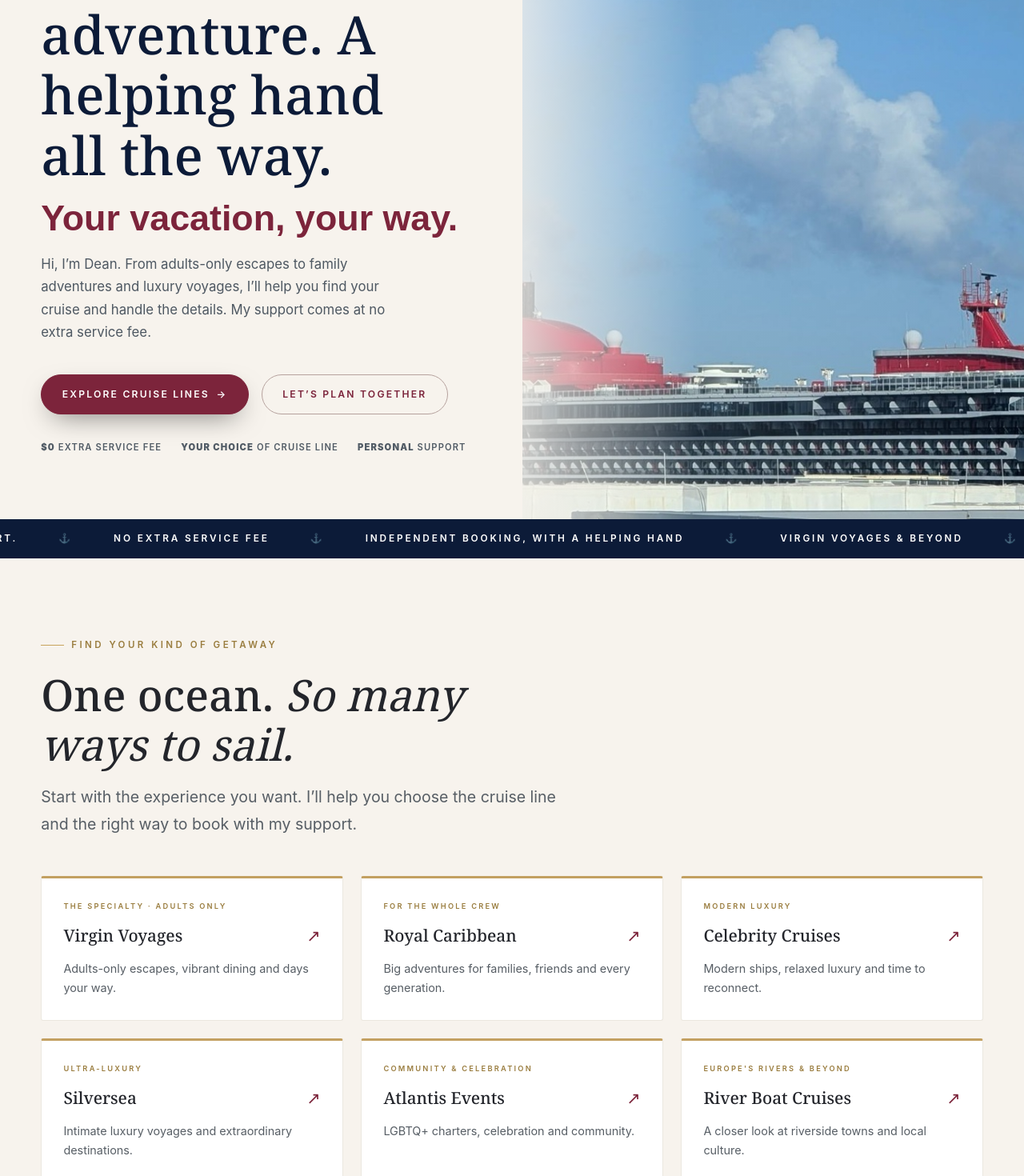
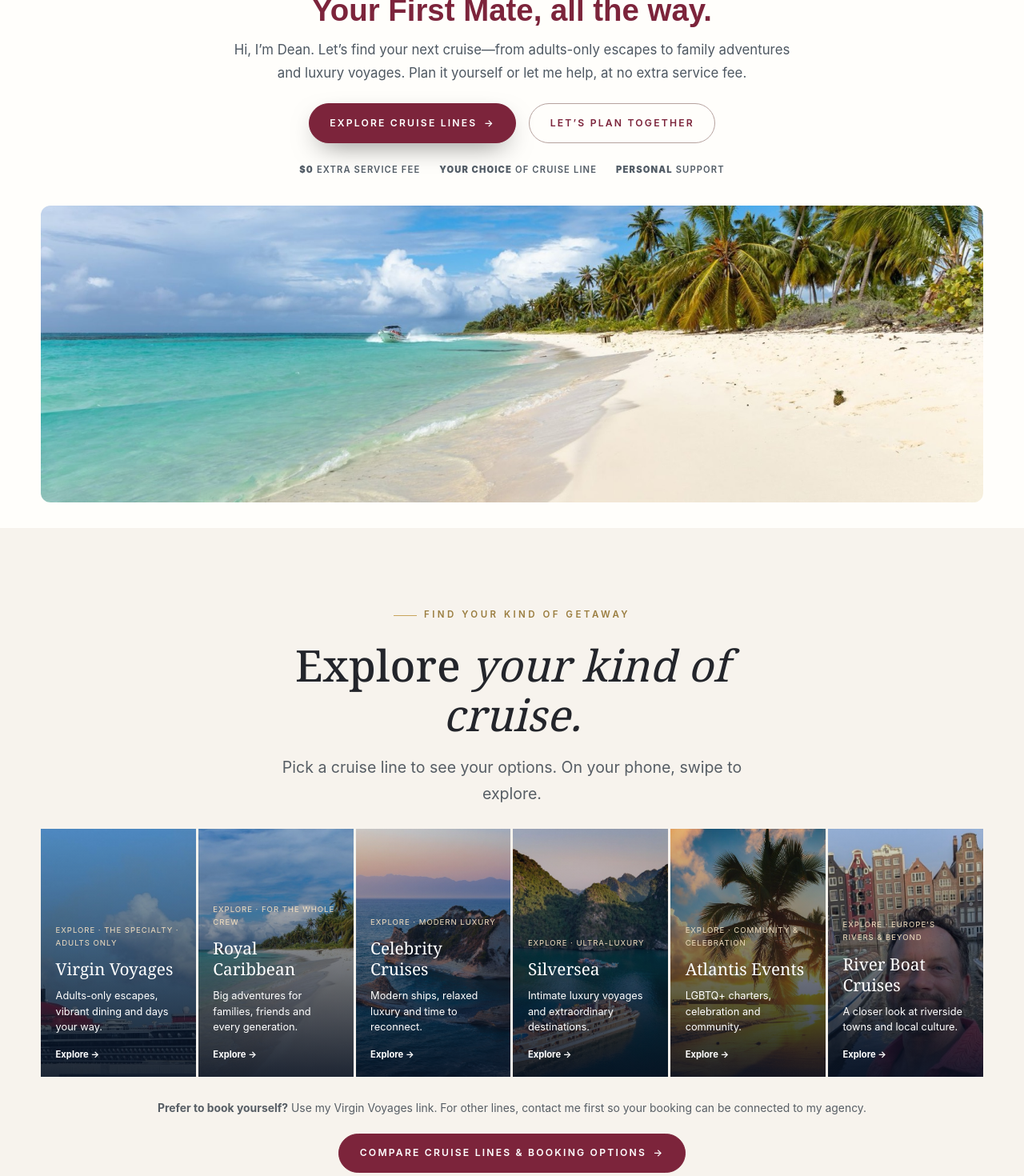
Before and after one commit to deanondeck/deanondeck.github.io, a Next.js app: page / in a window 1280 px wide. Shown: the part 280-1750 px from the top of the page at 80% size. Built offline with nearby package versions, Linux system fonts and the light colour scheme; a web font is replaced by a local one.

Commit message:
Refine homepage welcome and cruise-line showcase

```diff
--- a/content/pages/index.json
+++ b/content/pages/index.json
@@ -14,10 +14,10 @@
       "type": "hero",
       "content": {
         "eyebrow": "Dean On Deck · Cruise Travel",
-        "heading": "Your next adventure. A helping hand all the way.",
-        "script": "Your vacation, your way.",
-        "sub": "Hi, I’m Dean. From adults-only escapes to family adventures and luxury voyages, I’ll help you find your cruise and handle the details. My support comes at no extra service fee.",
-        "posterImg": "virgin-scarlet-ship",
+        "heading": "Your vacation, your way.",
+        "script": "Your First Mate, all the way.",
+        "sub": "Hi, I’m Dean. Let’s find your next cruise—from adults-only escapes to family adventures and luxury voyages. Plan it yourself or let me help, at no extra service fee.",
+        "posterImg": "port-caribbean",
         "video": "",
         "primaryCta": {
           "label": "Explore cruise lines",
@@ -45,15 +45,16 @@
           "Independent booking, with a helping hand",
           "Virgin Voyages & beyond"
         ]
-      }
+      },
+      "hidden": true
     },
     {
       "id": "fleet",
       "type": "fleet",
       "content": {
         "eyebrow": "Find your kind of getaway",
-        "heading": "One ocean. *So many ways to sail.*",
-        "lede": "Start with the experience you want. I’ll help you choose the cruise line and the right way to book with my support.",
+        "heading": "Explore *your kind of cruise.*",
+        "lede": "Pick a cruise line to see your options. On your phone, swipe to explore.",
         "items": [
           {
             "k": "The specialty · adults only",
@@ -98,20 +99,7 @@
         "eyebrow": "Your First Mate, behind the scenes",
         "heading": "You make the memories. *I’ll help with the details.*",
         "lede": "Having me as your First Mate costs you nothing extra. Keep control of your plans, with a helping hand when you need one. Supplier charges and fare rules still apply.",
-        "stats": [
-          {
-            "num": "$0",
-            "lab": "Extra service fee for my help"
-          },
-          {
-            "num": "Your way",
-            "lab": "As much or as little help as you want"
-          },
-          {
-            "num": "One",
-            "lab": "Personal contact for your cruise plans"
-          }
-        ],
+        "stats": [],
         "pillars": [
           {
             "k": "Plan it yourself",
@@ -189,7 +177,8 @@
           "ctaLabel": "Start planning",
           "ctaHref": "/plan/"
         }
-      }
+      },
+      "hidden": true
     },
     {
       "id": "faq",
@@ -238,8 +227,12 @@
             "q": "I already booked. Can I add Dean?",
             "body": [
               {
-                "h": "Let’s check the cruise line’s rules",
-                "text": "Booking transfers depend on the supplier, booking date and payment status. Contact me before making changes; I’ll help you check eligibility."
+                "h": "Virgin Voyages: within 30 days, and not paid in full",
+                "text": "Already booked a Virgin Voyages cruise? If your reservation was created within the past 30 days and hasn’t been paid in full, you can request to add me as your First Mate. Contact me promptly so I can help arrange the transfer with Virgin Voyages."
+              },
+              {
+                "h": "Booked with another cruise line?",
+                "text": "Transfer rules vary by supplier, booking date and payment status. Contact me before making changes, and I’ll help you check eligibility."
               }
             ]
           }
@@ -276,7 +269,8 @@
             "label": "Already booked? Ask about adding Dean →",
             "href": "/manage/"
           }
-        ]
+        ],
+        "compact": true
       }
     },
     {
--- a/content/pages/manage.json
+++ b/content/pages/manage.json
@@ -15,7 +15,7 @@
       "content": {
         "eyebrow": "Already booked?",
         "heading": "Already booked? *Let’s check your options.*",
-        "lede": "Have a Virgin Voyages reservation or MNVV voucher? Send me the details so I can check whether it can be connected to my agency. Transfer eligibility depends on the cruise line’s current rules, timing and payment status. A request does not confirm a transfer.",
+        "lede": "Already booked a Virgin Voyages cruise? You can request to add me as your First Mate within 30 days of the reservation’s creation, provided it hasn’t been paid in full. Contact me promptly so I can help arrange the transfer with Virgin Voyages. Have an MNVV voucher? I can help check your options for that, too.",
         "image": "cta-sunset",
         "checkboxLabel": "I request that **Dean Satterfield (On Deck)** be assigned as my First Mate / Travel Advisor for this booking.",
         "steps": [
@@ -27,7 +27,7 @@
           {
             "n": "02",
             "t": "I check eligibility",
-            "d": "I’ll check the applicable transfer rules and explain your options."
+            "d": "For a Virgin Voyages reservation, I’ll check that it was created within the past 30 days and hasn’t been paid in full, then help arrange your transfer."
           },
           {
             "n": "03",
--- a/content/sections.schema.json
+++ b/content/sections.schema.json
@@ -1261,6 +1261,11 @@
     "note": "The form fields themselves are fixed; edit the surrounding copy and contact details here.",
     "fields": [
       {
+        "key": "compact",
+        "kind": "boolean",
+        "label": "Show compact contact buttons instead of the full form"
+      },
+      {
         "key": "eyebrow",
         "kind": "text",
         "label": "Eyebrow"
--- a/src/app/globals.css
+++ b/src/app/globals.css
@@ -2082,3 +2082,53 @@ body { background: var(--paper); color: var(--ink-on-paper); }
 .cruises-index a { color: var(--navy); border-color: #baad97; }
 .entry h3 { color: var(--navy); }
 .entry p, .insta p { color: #575e65; }
+
+/* A single centered welcome, followed by a panoramic destination image. */
+.hero { display: flex; flex-direction: column; align-items: stretch; min-height: 0; padding: 0 0 2rem; background: var(--paper); }
+.hero-content { order: 0; text-align: center; padding-block: 9rem 2.2rem; }
+.hero h1 { max-width: 24ch; margin: 0 auto .7rem; font-size: clamp(2.6rem,5vw,4.3rem); line-height: 1.12; }
+.hero .log { justify-content: center; margin-bottom: 1.1rem; }
+.hero-script { margin: 0 auto 1rem; font-size: clamp(2rem,3vw,2.8rem); }
+.hero-sub { max-width: 66ch; margin: 0 auto 1.5rem; }
+.hero-actions { justify-content: center; }
+.hero-meta { max-width: 100%; justify-content: center; margin-top: 1.5rem; }
+.hero-media { position: relative; inset: auto; order: 1; width: calc(100% - 2 * var(--gutter)); max-width: calc(var(--maxw) - 2 * var(--gutter)); margin-inline: auto; height: clamp(240px,29vw,390px); border-radius: 12px; overflow: hidden; }
+.hero-media img { object-position: center 56%; }
+.hero-scrim { display: none; }
+@media (max-width: 760px) {
+  .hero { padding-top: 0; padding-bottom: 1.25rem; }
+  .hero-content { padding-block: 7.5rem 1.7rem; }
+  .hero h1 { max-width: 16ch; font-size: clamp(2.3rem,8vw,3.3rem); }
+  .hero .log { font-size: .62rem; letter-spacing: .14em; }
+  .hero-script { font-size: 2.1rem; }
+  .hero-sub { font-size: .98rem; }
+  .hero-meta { font-size: .6rem; letter-spacing: .07em; }
+  .hero-media { height: 230px; }
+}
+
+/* Cruise-line filmstrip: native scrolling works with touch, mouse and keyboard. */
+#fleet .sec-head { text-align: center; margin-inline: auto; }
+#fleet .log { justify-content: center; }
+#fleet .lede { margin-inline: auto; }
+.cruise-strip { display: flex; gap: 3px; overflow-x: auto; scroll-snap-type: x mandatory; margin-top: 1.7rem; padding-bottom: .7rem; scrollbar-color: #9b7d44 #e6e0d5; }
+.cruise-panel { position: relative; flex: 1 0 172px; min-height: 310px; overflow: hidden; scroll-snap-align: start; color: white; background: var(--navy); isolation: isolate; }
+.cruise-panel > img { position: absolute; inset: 0; width: 100%; height: 100%; object-fit: cover; z-index: -2; transition: transform .35s ease; }
+.cruise-panel::before { content: ""; position: absolute; inset: 0; z-index: -1; background: linear-gradient(180deg,rgba(7,17,34,.1),rgba(7,17,34,.4) 35%,rgba(7,17,34,.9)); }
+.cruise-panel-copy { display: flex; flex-direction: column; justify-content: flex-end; min-height: 310px; padding: 1.15rem; }
+.cruise-panel-k { font-size: .6rem; text-transform: uppercase; letter-spacing: .1em; color: #f1dec0; }
+.cruise-panel-title { display: block; font-family: var(--font-display); font-size: 1.3rem; line-height: 1.25; margin: .7rem 0; }
+.cruise-panel-desc { font-size: .8rem; line-height: 1.5; }
+.cruise-panel-arrow { margin-top: 1rem; font-size: .7rem; font-weight: 650; }
+.cruise-panel:hover > img, .cruise-panel:focus-visible > img { transform: scale(1.05); }
+#fleet .coming { border: 0; padding: 0; margin: 1rem 0; text-align: center; font-size: .87rem; }
+#fleet .fleet-cta { text-align: center; margin-top: 1.2rem; }
+.stats:empty { display: none; }
+.contact--compact { text-align: center; }
+.contact--compact .lede { max-width: 60ch; margin-inline: auto; }
+.contact-actions { display: flex; justify-content: center; align-items: center; flex-wrap: wrap; gap: 1.3rem 2rem; margin-top: 1.5rem; }
+@media (hover: hover) and (min-width: 1000px) {
+  .cruise-panel { flex: 1 1 0; min-width: 140px; transition: flex-grow .35s ease; }
+  .cruise-panel:hover, .cruise-panel:focus-visible { flex-grow: 2.4; }
+}
+@media (max-width: 760px) { .cruise-panel { flex-basis: 235px; } }
+@media (prefers-reduced-motion: reduce) { .cruise-panel, .cruise-panel > img { transition: none; } }
--- a/src/components/sections/Contact.tsx
+++ b/src/components/sections/Contact.tsx
@@ -10,6 +10,7 @@ type Status = "idle" | "submitting" | "success" | "error";
 
 type ContactLine = { k: string; label: string; href: string; external?: boolean };
 type ContactContent = {
+  compact?: boolean;
   eyebrow: string;
   heading: string;
   image: string;
@@ -38,6 +39,23 @@ export default function Contact({ id, content }: SectionProps) {
       setError(result.error);
       setStatus("error");
     }
+  }
+
+  if (c.compact) {
+    return (
+      <section className="band contact contact--compact" id="contact" data-cms-id={id}>
+        <div className="wrap">
+          <p className="log" data-cms-field="eyebrow">{c.eyebrow}</p>
+          <h2 className="display h-lg" data-cms-field="heading">{renderInline(c.heading)}</h2>
+          <p className="lede" data-cms-field="asideIntro">{c.asideIntro}</p>
+          <div className="contact-actions">
+            <a className="btn btn-scarlet" href="/plan/">Let’s plan your cruise →</a>
+            <a className="cl-alt" href="tel:+16178999774">Call (617) 899-9774</a>
+            <a className="cl-alt" href="mailto:deanondeck1@gmail.com">Email Dean</a>
+          </div>
+        </div>
+      </section>
+    );
   }
 
   return (
--- a/src/components/sections/Fleet.tsx
+++ b/src/components/sections/Fleet.tsx
@@ -1,3 +1,4 @@
+import { img } from "@/lib/media";
 import { renderInline } from "@/lib/cms/markdown";
 import type { SectionProps } from "@/lib/cms/types";
 
@@ -23,15 +24,22 @@ export default function Fleet({ id, content, site }: SectionProps) {
           <h2 className="display h-lg" data-cms-field="heading">{renderInline(c.heading)}</h2>
           <p className="lede" data-cms-field="lede">{c.lede}</p>
         </div>
-        <div className="fleet" data-cms-field="items">
-          {c.items.map((l, i) => (
-            <article className={`line-card reveal d${(i % 4) + 1}`} key={l.t}>
-              <span className="k">{l.k}</span>
-              <h3><a href={`/cruises#${site.cruiseLines.find((line) => line.name === l.t)?.id ?? "top-cruises"}`}>{l.t} <span aria-hidden="true">↗</span></a></h3>
-              <p>{l.d}</p>
-            </article>
-          ))}
-        </div>
+        <nav className="cruise-strip" aria-label="Explore cruise lines" data-cms-field="items">
+          {c.items.map((item) => {
+            const line = site.cruiseLines.find((entry) => entry.name === item.t);
+            return (
+              <a className="cruise-panel" href={`/cruises/#${line?.id ?? "top-cruises"}`} key={item.t}>
+                {line && <img src={img(line.img)} alt="" loading="lazy" />}
+                <span className="cruise-panel-copy">
+                  <span className="cruise-panel-k">Explore · {item.k}</span>
+                  <span className="cruise-panel-title">{item.t}</span>
+                  <span className="cruise-panel-desc">{item.d}</span>
+                  <span className="cruise-panel-arrow" aria-hidden="true">Explore →</span>
+                </span>
+              </a>
+            );
+          })}
+        </nav>
         <p className="coming reveal" data-cms-field="coming">{renderInline(c.coming)}</p>
         <div className="fleet-cta reveal">
           <a className="btn btn-ink" href={c.ctaHref} data-cms-field="ctaLabel">
```
